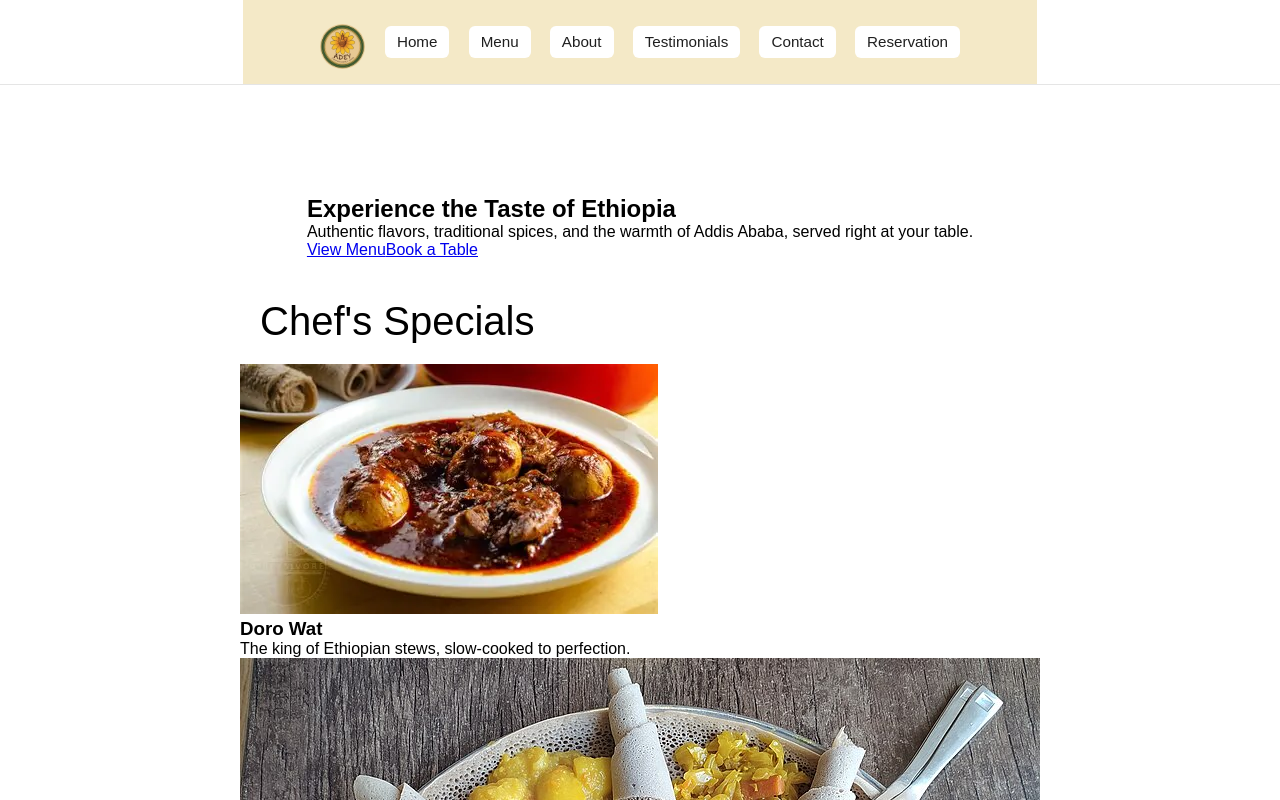
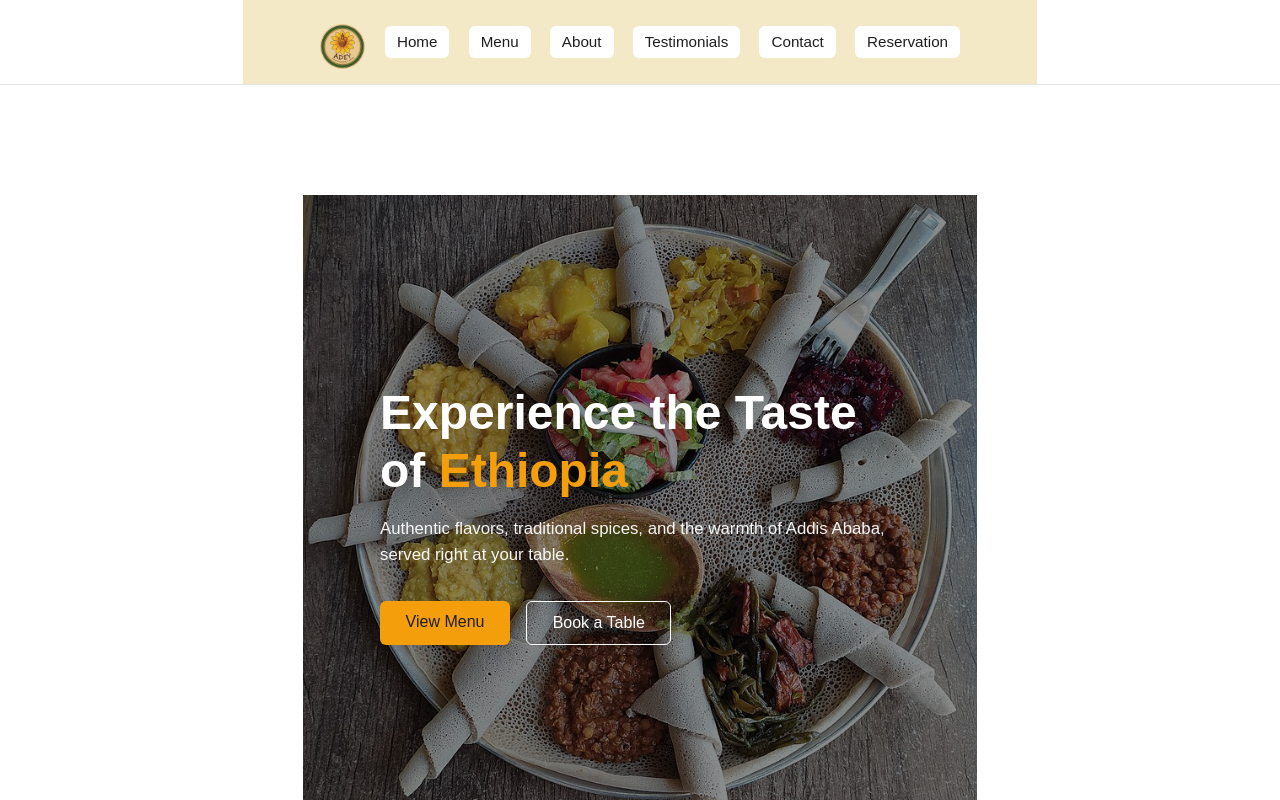
Before and after one commit to braveset14/AdeyRestaurant, a React (Vite) app in the folder frontend/: page / in a window 1280 px wide. Shown: the top 800 px of the page. Built offline with nearby package versions, Linux system fonts and the light colour scheme.

Commit message:
Updated Home Page Layout and Styles

```diff
--- a/frontend/src/pages/Home.jsx
+++ b/frontend/src/pages/Home.jsx
@@ -2,6 +2,8 @@ import React from 'react';
 import { Link } from 'react-router-dom';
 import homeImg from '../assets/Injera_with_eight_kinds_of_stew.jpg';
 import doroWot from '../assets/download.webp'
+import '../pages/styles/Home.css';
+
 function Home() {
   return (
     <div className="home-container">
--- /dev/null
+++ b/frontend/src/pages/styles/Home.css
@@ -0,0 +1,126 @@
+.home-container {
+  font-family: system-ui, -apple-system, BlinkMacSystemFont, sans-serif;
+  color: #1f1f1f;
+}
+
+/* HERO SECTION */
+.hero-section {
+  background: linear-gradient(
+      rgba(0, 0, 0, 0.45),
+      rgba(0, 0, 0, 0.45)
+    ),
+    url('../../assets/Injera_with_eight_kinds_of_stew.jpg') center/cover no-repeat;
+  min-height: 80vh;
+  display: flex;
+  align-items: center;
+  padding: 0 6%;
+}
+
+.hero-content {
+  max-width: 520px;
+  color: #fff;
+}
+
+.hero-content h1 {
+  font-size: 3rem;
+  line-height: 1.2;
+  margin-bottom: 1rem;
+}
+
+.orange-text {
+  color: #f59e0b;
+}
+
+.hero-content p {
+  font-size: 1.05rem;
+  line-height: 1.6;
+  margin-bottom: 2rem;
+  opacity: 0.95;
+}
+
+/* BUTTONS */
+.hero-buttons {
+  display: flex;
+  gap: 1rem;
+}
+
+.primary-btn,
+.secondary-btn {
+  padding: 0.75rem 1.6rem;
+  border-radius: 6px;
+  font-weight: 500;
+  text-decoration: none;
+  transition: all 0.2s ease;
+}
+
+.primary-btn {
+  background-color: #f59e0b;
+  color: #1f1f1f;
+}
+
+.primary-btn:hover {
+  background-color: #e58e0a;
+}
+
+.secondary-btn {
+  border: 1px solid #ffffff;
+  color: #ffffff;
+}
+
+.secondary-btn:hover {
+  background-color: rgba(255, 255, 255, 0.15);
+}
+
+/* FEATURED SECTION */
+.featured-section {
+  padding: 4rem 6%;
+  background-color: #fafafa;
+}
+
+.orange-title {
+  font-size: 1.5rem;
+  font-weight: 600;
+  color: #f59e0b;
+  margin-bottom: 2rem;
+}
+
+.featured-grid {
+  display: grid;
+  grid-template-columns: repeat(auto-fit, minmax(260px, 1fr));
+  gap: 2rem;
+}
+
+.featured-item {
+  background: #ffffff;
+  border-radius: 10px;
+  overflow: hidden;
+  box-shadow: 0 6px 18px rgba(0, 0, 0, 0.06);
+}
+
+.featured-item img {
+  width: 100%;
+  height: 200px;
+  object-fit: cover;
+}
+
+.featured-item h3 {
+  font-size: 1.2rem;
+  margin: 1rem;
+}
+
+.featured-item p {
+  font-size: 0.95rem;
+  margin: 0 1rem 1.5rem;
+  color: #555;
+}
+
+/* RESPONSIVE */
+@media (max-width: 768px) {
+  .hero-content h1 {
+    font-size: 2.2rem;
+  }
+
+  .hero-section {
+    min-height: 70vh;
+  }
+}
```
